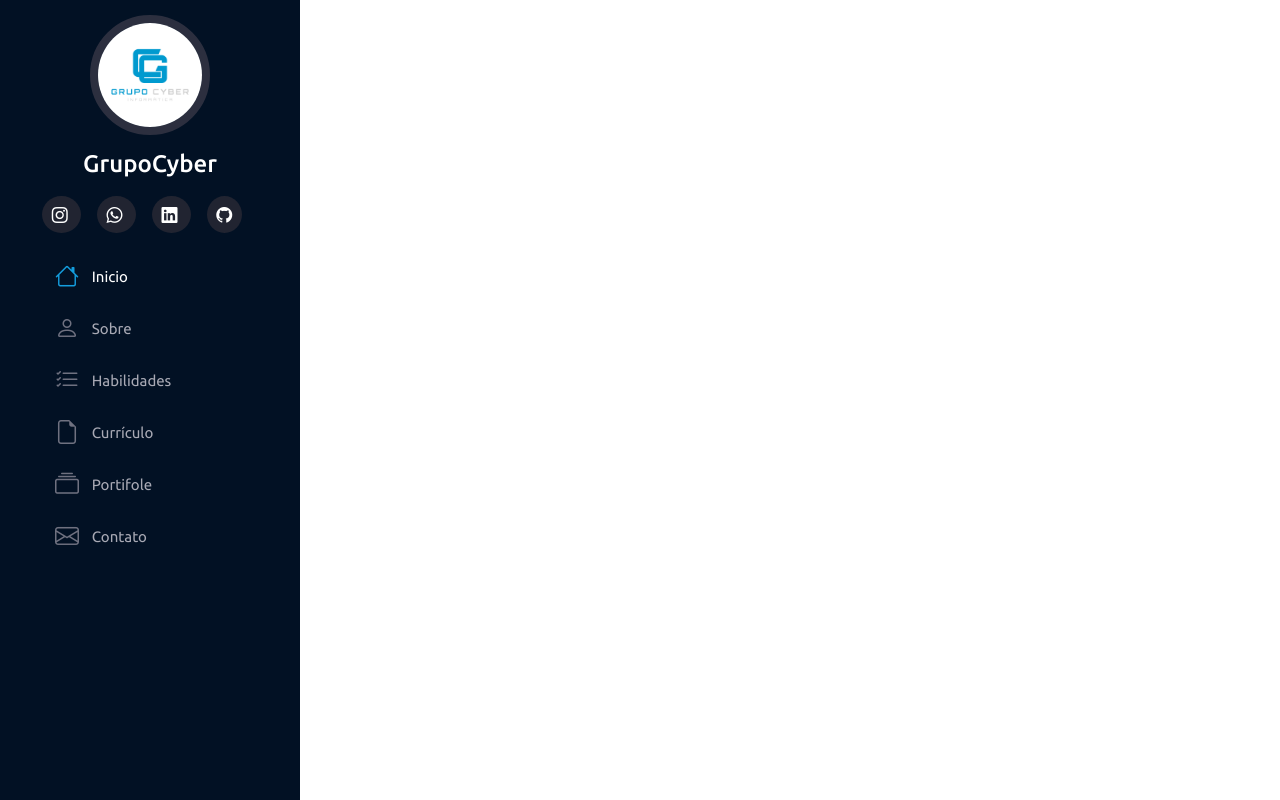
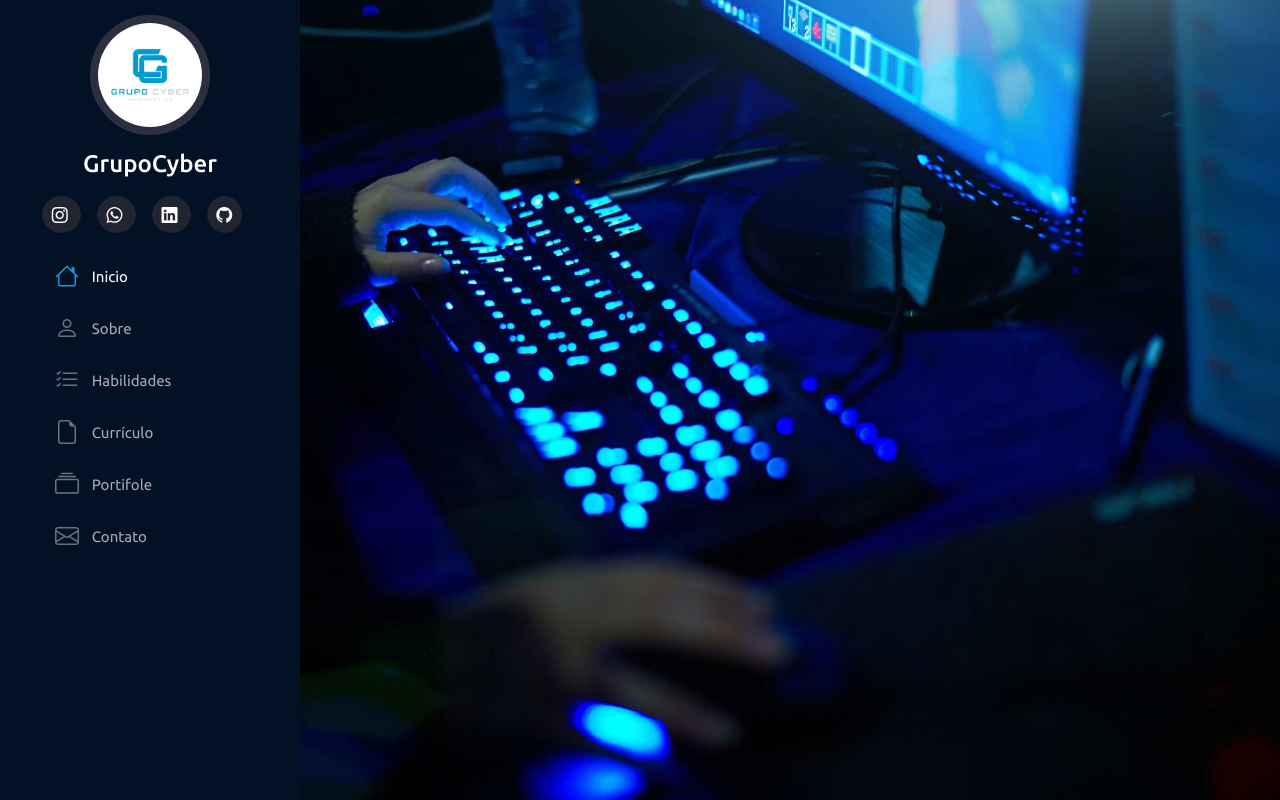
Before and after one commit to ericsonnascimento/Projeto_Site_Grupocyber, a Flask app: page / in a window 1280 px wide. Run offline with Flask 2, Linux system fonts and the light colour scheme; some libraries are stand-ins or nearby versions.

Commit message:
site updade

```diff
--- a/static/style.css
+++ b/static/style.css
@@ -86,3 +86,18 @@ html, body{
 .nav-menu li:hover > a i{
     color: #149ddd;
 }
+
+#main{
+    margin-left: 300px;
+}
+
+section#inicio{
+    background-image: url("img/pc-gamer.jpg");
+    background-repeat: no-repeat;
+    background-size: cover; /* "cover" ocupa todo espaço que ela possui */
+    background-attachment: fixed; /* quando rolar a tela a imagem ficará fixa */
+    background-position: center; /* quando diminuir a tela ela continuará centralizada */
+
+    width: 100%;
+    height: 100vh; /* "100vh" independente do tamando da sua imagem ela ocupará 100% da tela */
+}
--- a/templates/index.html
+++ b/templates/index.html
@@ -56,7 +56,11 @@
               </ul>
         </nav>
     </aside>
+    <main id="main">
+        <section id="inicio" class="row m-0 p-0"><!-- class bootstrap "row" ocupa 1 linha, "m-0" margem 0, "p-0" padding 0 -->
 
+        </section>
+    </main>
 
     <script src="../static/bootstrap/js/bootstrap.bundle.min.js"></script>
     <script src="../static/script.js"></script>
```
Also changed, not shown: static/img/pc-gamer.jpg (added).
